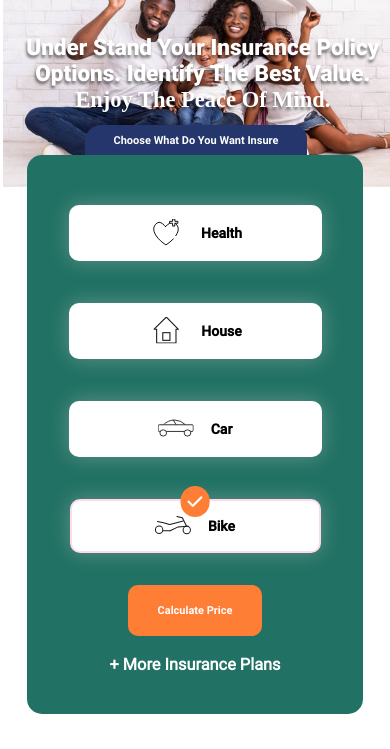
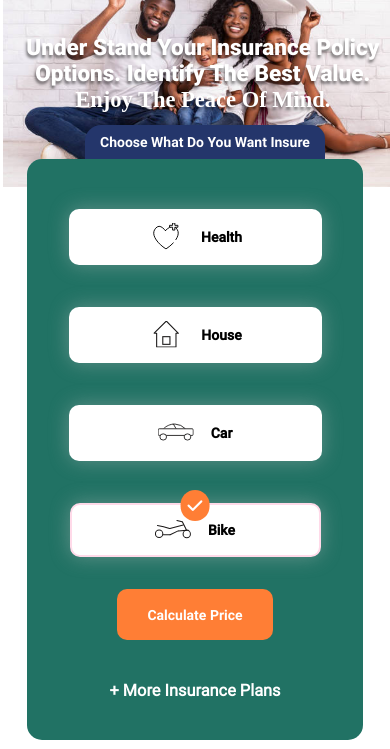
Before and after one commit to swathy8590/project2, a plain HTML site: page index.html in a window 390 px wide. Shown: the part 58-807 px from the top of the page. Drawn offline with nearby package versions, Linux system fonts and the light colour scheme; a web font is replaced by a local one.

Commit message:
moreplans

```diff
--- a/css/mediastyle.css
+++ b/css/mediastyle.css
@@ -259,11 +259,13 @@
              min-width: 155px;
     }
 
+    .moreplans {
+        padding-top: 22px;
+    }
+
     .bodysection {
         padding-top: 107px;
     }
-
-
 
 
     .orangebox{
@@ -419,9 +421,6 @@
         padding-bottom: 50px;
     }
 
-   .bold{
-    font-size: 13px;
-   }
 
    .ficonmain {
     gap: 10px;
@@ -447,6 +446,19 @@
             top:139px;
     }
 
+    .widgetbox{
+        height: 36px;
+        border-radius: 14px 14px 0 0;
+        width: 45%;
+        padding-top: 9px;
+}
+
+
+
+.bold {
+        font-size: 14px;
+}
+
     .orangebox {
             top: 125px;
     }
@@ -462,9 +474,7 @@
             height: 95px;
     }
 
-    .bold {
-            font-size: 11px;
-    }
+
 
 
 
@@ -563,11 +573,11 @@
 
     .widgetbox {
                 width: 66%;
-        padding-top: 9px;
+                padding: 9px;
                 border-radius: 16px 14px 0 0;
                 font-size: 35px;
                 margin-left: 58px;
-        height: 21px;
+                height: auto;
 
     }
 
@@ -624,8 +634,9 @@
             justify-content: space-evenly;
     }
 
-    .mainbox{
-            width:45%;
+    .mainbox {
+        align-items: center;
+        width: 45%;
         text-align: center;
     }
 
@@ -727,4 +738,6 @@
 
 
 
+
+
 }
```
Also changed, not shown: index.html (+1 -1 lines). Lines whose indentation alone changed are shown as unchanged.
